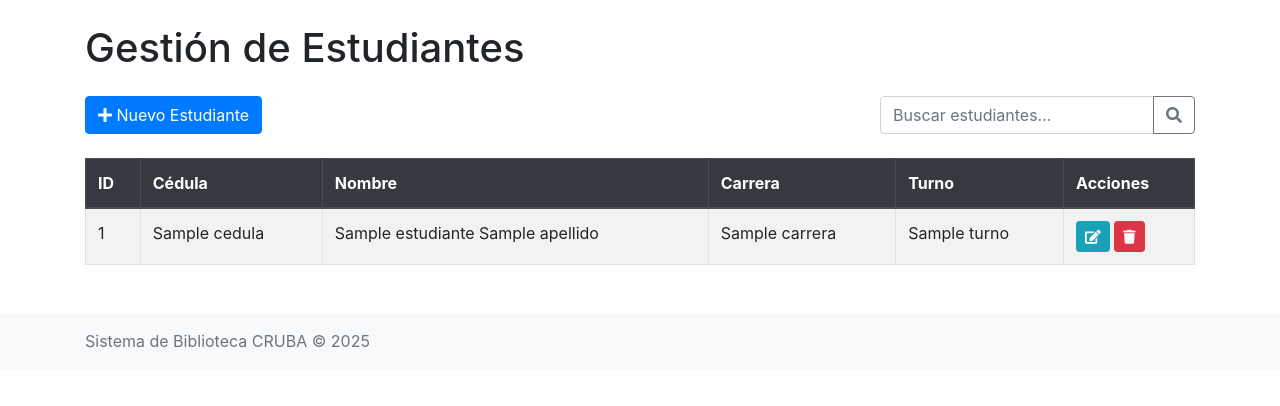
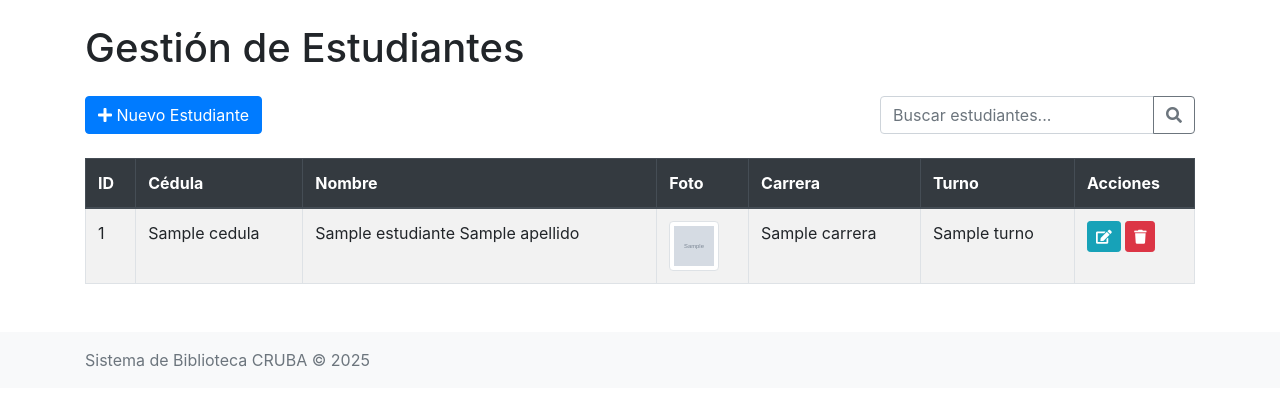
Before and after one commit to ligmaster3/SIG-proyecto-1, a PHP site: template views/Estudiantes/index.php in a window 1280 px wide. Shown: the part 56-462 px from the top of the page. Run offline with PHP 8.4, Linux system fonts and the light colour scheme; the template is opened without the code that fills it: most values are stand-ins (such as "Sample title", 1, 10 or a date in 2020); grey boxes marked "Sample" are stand-in pictures.

Commit message:
Update index.php

```diff
--- a/views/Estudiantes/index.php
+++ b/views/Estudiantes/index.php
@@ -40,6 +40,7 @@
                 <th>ID</th>
                 <th>Cédula</th>
                 <th>Nombre</th>
+                <th>Foto</th>
                 <th>Carrera</th>
                 <th>Turno</th>
                 <th>Acciones</th>
@@ -51,16 +52,23 @@
                 <td><?= $estudiante['estudiante_id'] ?></td>
                 <td><?= htmlspecialchars($estudiante['cedula']) ?></td>
                 <td><?= htmlspecialchars($estudiante['nombre'] . ' ' . $estudiante['apellido']) ?></td>
+                <td>
+                    <?php if (!empty($estudiante['foto_path'])): ?>
+                    <img src="assets/uploads/<?= htmlspecialchars($estudiante['foto_path']) ?>"
+                        alt="Foto de <?= htmlspecialchars($estudiante['nombre']) ?>" class="img-thumbnail"
+                        style="width: 50px; height: 50px;">
+                    <?php endif; ?>
+                </td>
                 <td><?= htmlspecialchars($estudiante['carrera']) ?></td>
                 <td><?= ucfirst(htmlspecialchars($estudiante['turno'])) ?></td>
                 <td>
                     <a href="index.php?controller=estudiantes&action=editar&id=<?= $estudiante['estudiante_id'] ?>"
-                        class="btn btn-sm btn-info">
+                        class="btn btn-sm btn-info" onclick="editEstudiante(<?= $estudiante['estudiante_id'] ?>)">
                         <i class="fas fa-edit"></i>
                     </a>
                     <a href="index.php?controller=estudiantes&action=eliminar&id=<?= $estudiante['estudiante_id'] ?>"
                         class="btn btn-sm btn-danger"
-                        onclick="return confirm('¿Está seguro de eliminar este estudiante?')">
+                        onclick="return confirm('¿Estás seguro de eliminar este estudiante?')">
                         <i class="fas fa-trash"></i>
                     </a>
                 </td>
```
